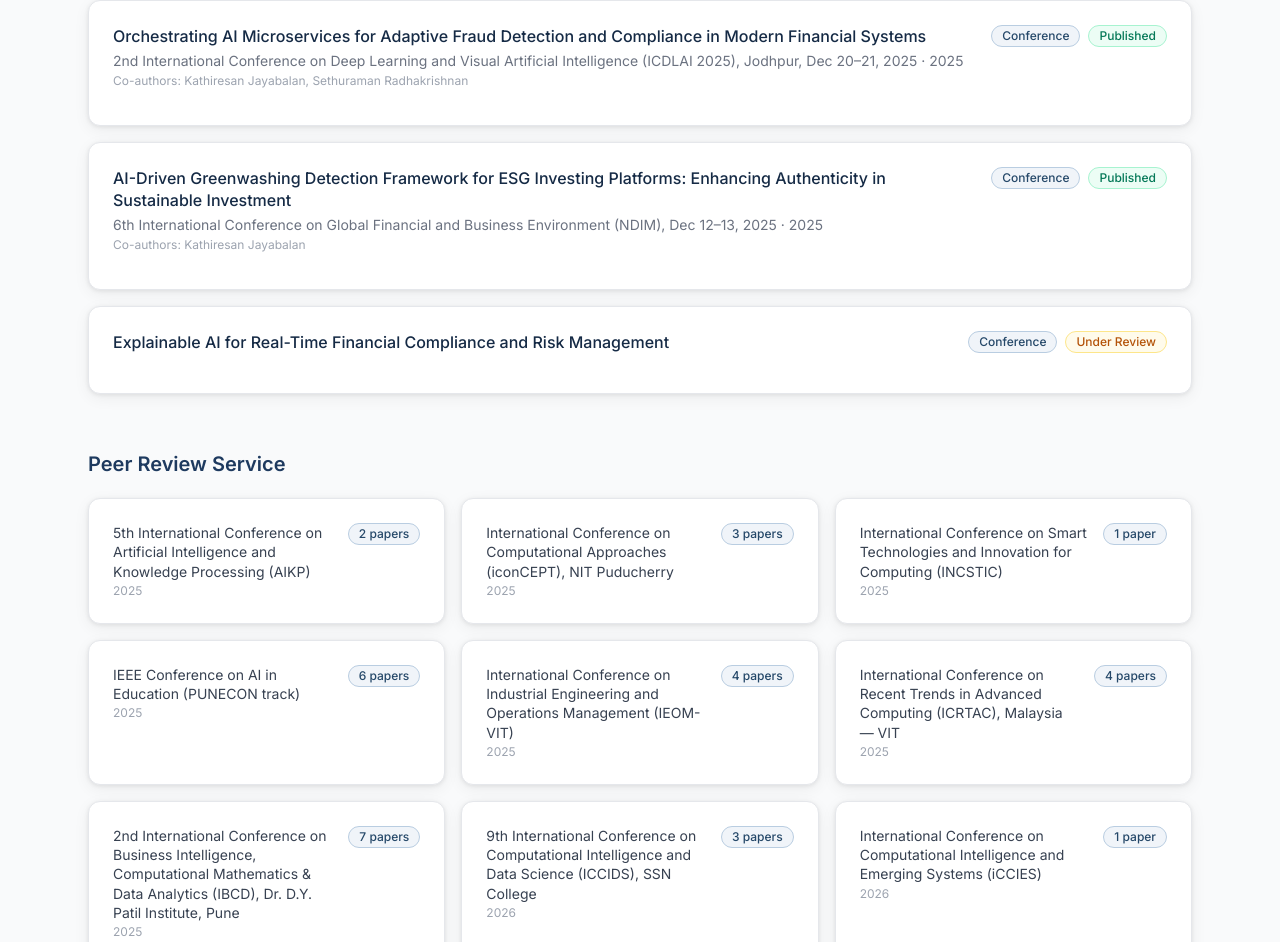
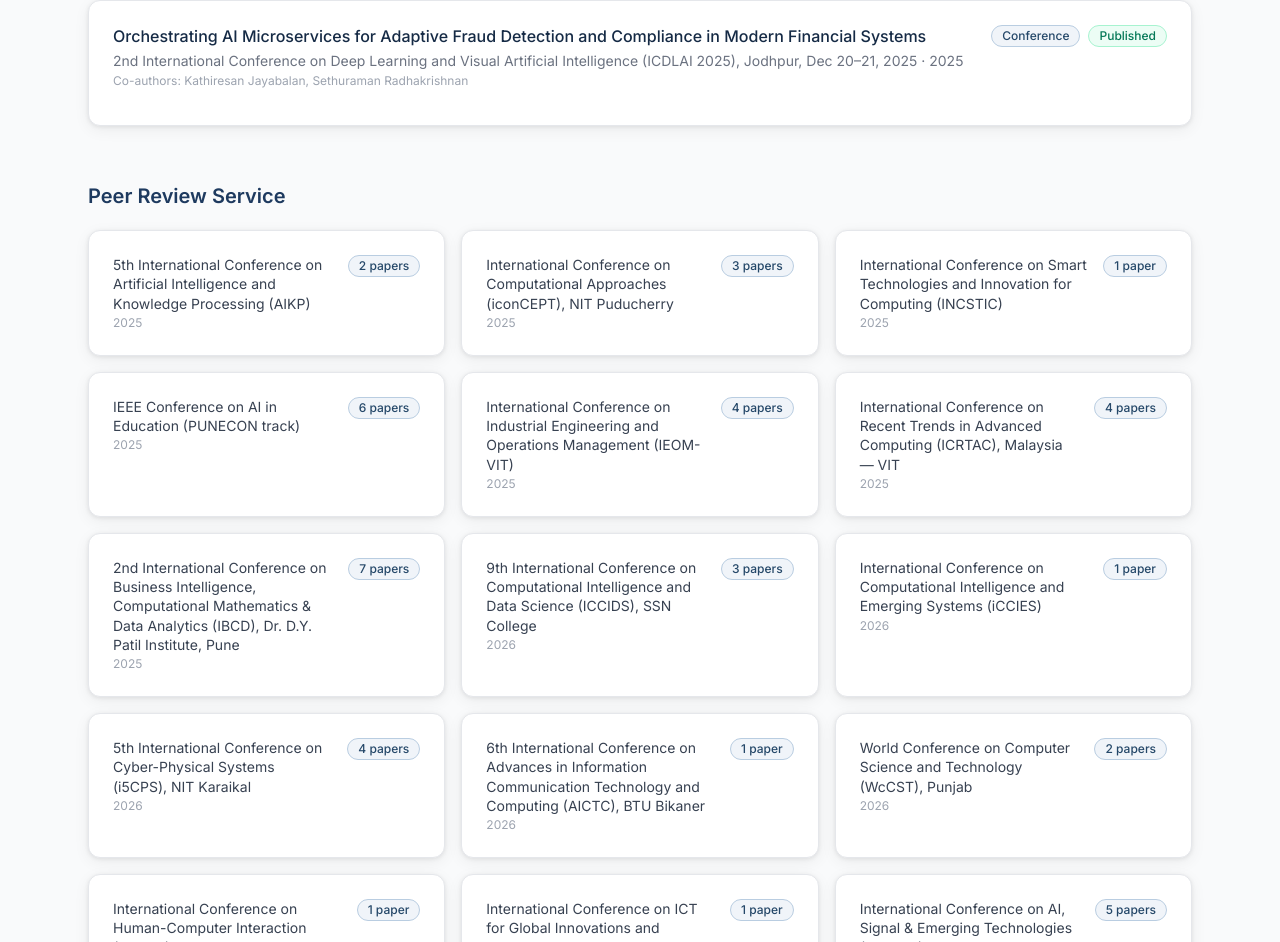
Before and after one commit to sankaranainar-p/my-site, a React (Vite) app: page /research in a window 1280 px wide. Shown: the part 1362-2304 px from the top of the page. Built offline with nearby package versions, Linux system fonts and the light colour scheme.

Commit message:
remove two unpublished papers from research page

```diff
--- a/src/pages/Research.jsx
+++ b/src/pages/Research.jsx
@@ -60,23 +60,6 @@ const publications = [
     status: 'Published',
     doi: null,
     coAuthors: 'Kathiresan Jayabalan, Sethuraman Radhakrishnan',
-  },
-  {
-    title: 'AI-Driven Greenwashing Detection Framework for ESG Investing Platforms: Enhancing Authenticity in Sustainable Investment',
-    venue: '6th International Conference on Global Financial and Business Environment (NDIM), Dec 12–13, 2025',
-    year: '2025',
-    type: 'Conference',
-    status: 'Published',
-    doi: null,
-    coAuthors: 'Kathiresan Jayabalan',
-  },
-  {
-    title: 'Explainable AI for Real-Time Financial Compliance and Risk Management',
-    venue: '',
-    year: '2025',
-    type: 'Conference',
-    status: 'Under Review',
-    doi: null,
   },
 ]
 
```
